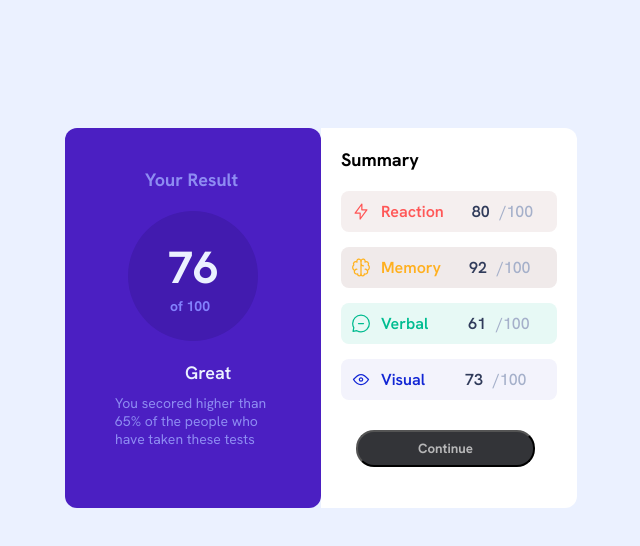
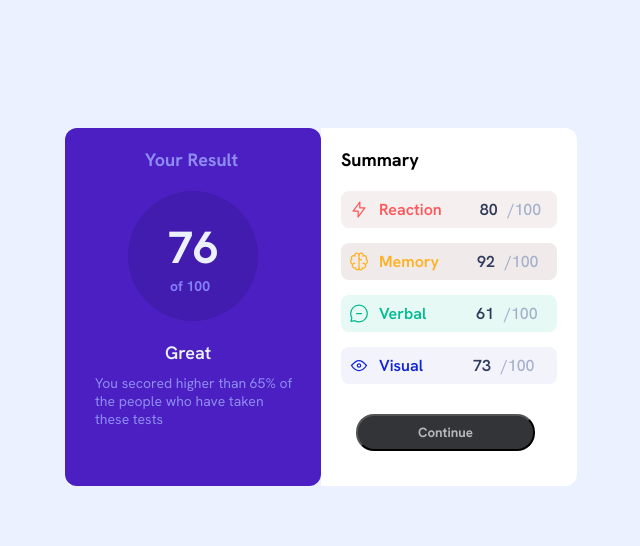
Before and after one commit to Slanzy11/results-summary-component-main, a plain HTML site: page index.html in a window 1280 px wide. Shown: the whole page, without its empty margins (319-959 px from the left). Drawn offline with Linux system fonts and the light colour scheme.

Commit message:
Result-summary

```diff
--- a/style.css
+++ b/style.css
@@ -13,7 +13,7 @@ body {
 }
 .component-container {
   width: 20%;
-  padding: 40px;
+  padding: 20px;
   background-color: rgb(75, 31, 194);
   border-radius: 12px;
 }
@@ -42,7 +42,7 @@ main {
   margin: 10% auto;
 }
 .Result {
-  margin-left: 40px;
+  margin-left: 60px;
   font-size: 18px;
   margin-bottom: 20px;
   color: hsl(241, 80%, 75%);
@@ -86,7 +86,7 @@ p {
   margin-top: 20px;
 }
 .Rating-1 {
-  padding: 10px;
+  padding: 8px;
   color: hsl(0, 100%, 67%);
   background-color: hsl(0, 22%, 95%);
   border-radius: 8px;
@@ -98,7 +98,7 @@ p {
 }
 
 .Rating-2 {
-  padding: 10px;
+  padding: 8px;
   color: hsl(39, 100%, 56%);
   background-color: hsl(0, 18%, 93%);
   margin-bottom: 15px;
@@ -109,7 +109,7 @@ p {
   gap: 10px;
 }
 .Rating-3 {
-  padding: 10px;
+  padding: 8px;
   color: hsl(166, 100%, 37%);
   background-color: hsl(167, 60%, 94%);
   margin-bottom: 15px;
@@ -121,7 +121,7 @@ p {
 }
 
 .Rating-4 {
-  padding: 10px;
+  padding: 8px;
   color: hsl(234, 85%, 45%);
   background-color: hsl(240, 63%, 97%);
   margin-bottom: 15px;
@@ -143,7 +143,7 @@ button {
   font-weight: 700;
 }
 span {
-  margin-left: 18px;
+  margin-left: 28px;
   color: hsl(224, 30%, 27%);
   font-size: 16px;
   font-weight: 600;
@@ -154,8 +154,8 @@ span {
   font-weight: 500;
 }
 .Rating-4 span {
-  margin-left: 30px;
+  margin-left: 40px;
 }
 .Rating-3 span {
-  margin-left: 30px;
+  margin-left: 40px;
 }
```
